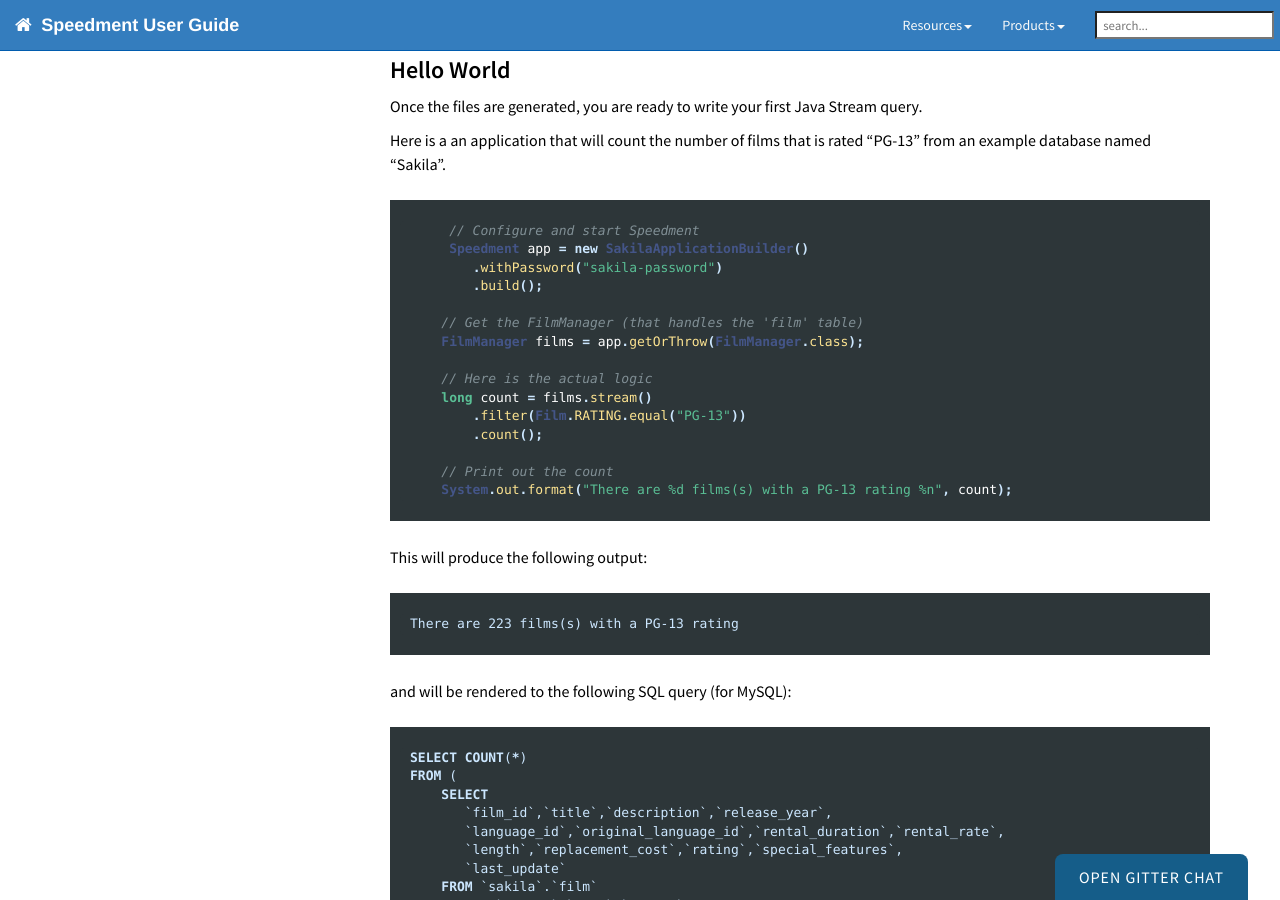
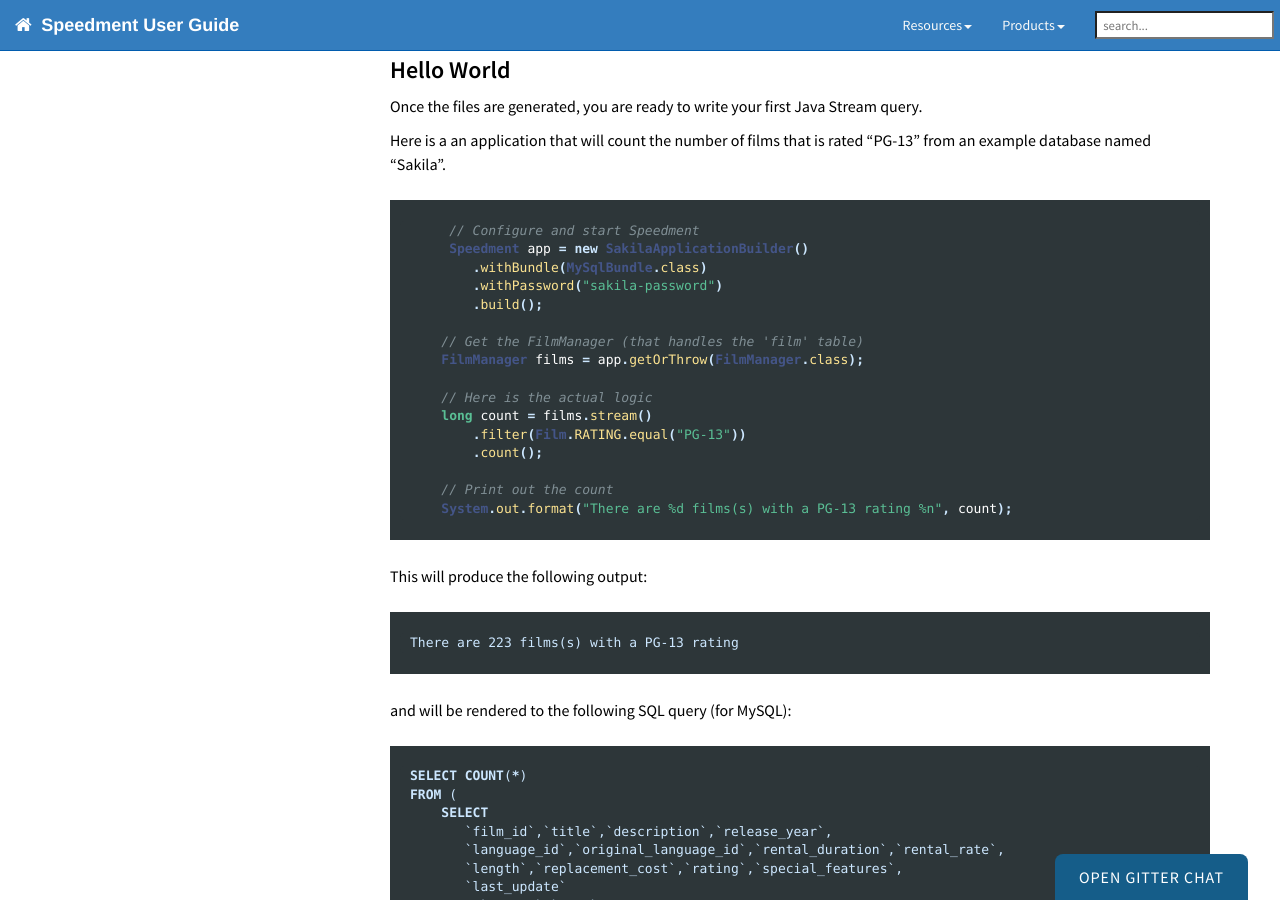
Before and after one commit to speedment/speedment-doc, a Jekyll site: the page built from pages/getting_started.md, in a window 1280 px wide and 900 px high, scrolled down 3718 px. Built offline with Jekyll 4.4.1, drawn with Linux system fonts in a browser that asks for light colours; nearby versions of some CDN libraries; comment, search, counter and statistics services are not loaded.

Commit message:
getting-started: Add bundle installation

````diff
--- a/pages/getting_started.md
+++ b/pages/getting_started.md
@@ -77,6 +77,7 @@ Here is a an application that will count the number of films that is rated "PG-1
 ``` java
      // Configure and start Speedment
      Speedment app = new SakilaApplicationBuilder()
+        .withBundle(MySqlBundle.class)
         .withPassword("sakila-password")
         .build();
 
````
